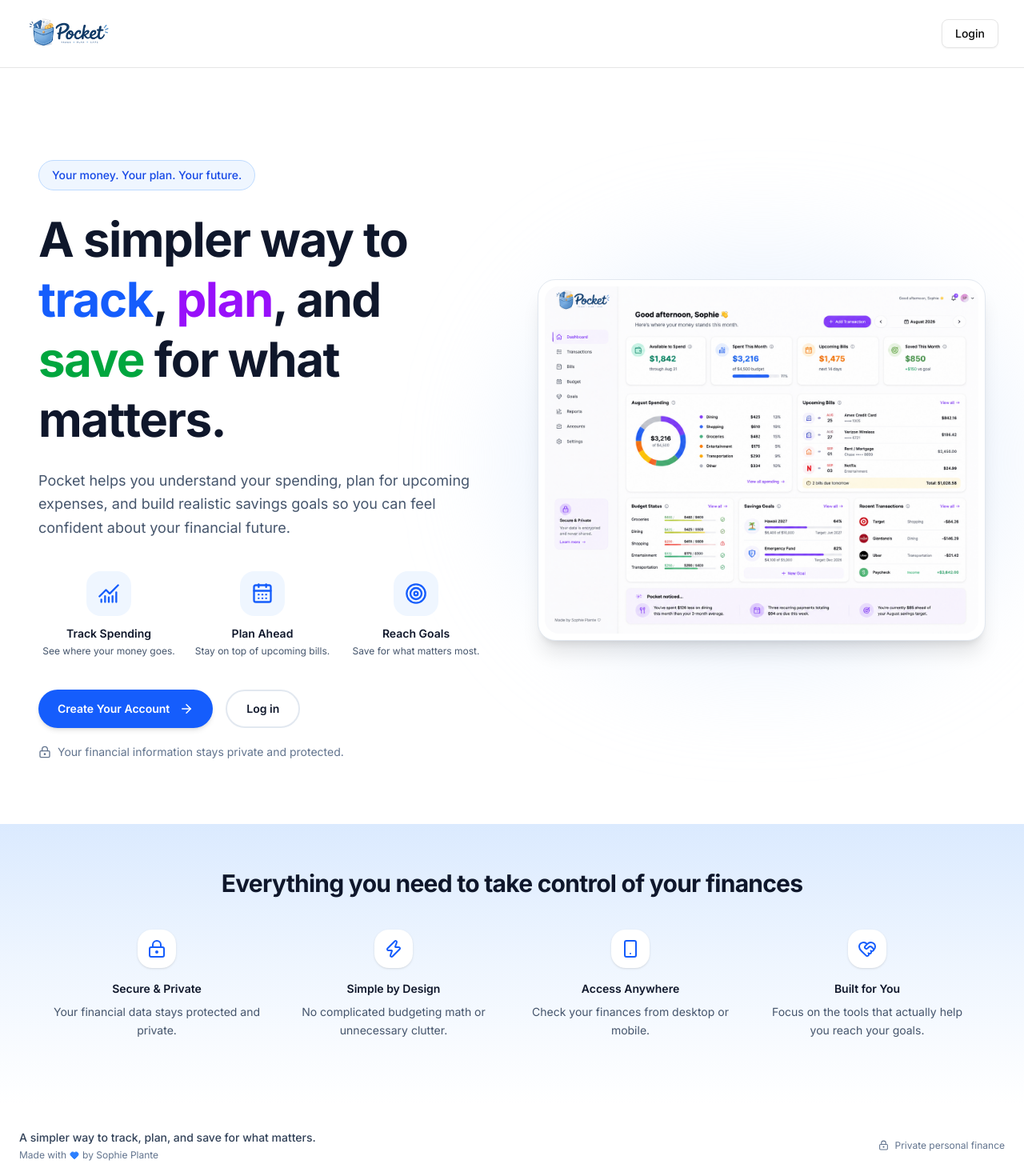
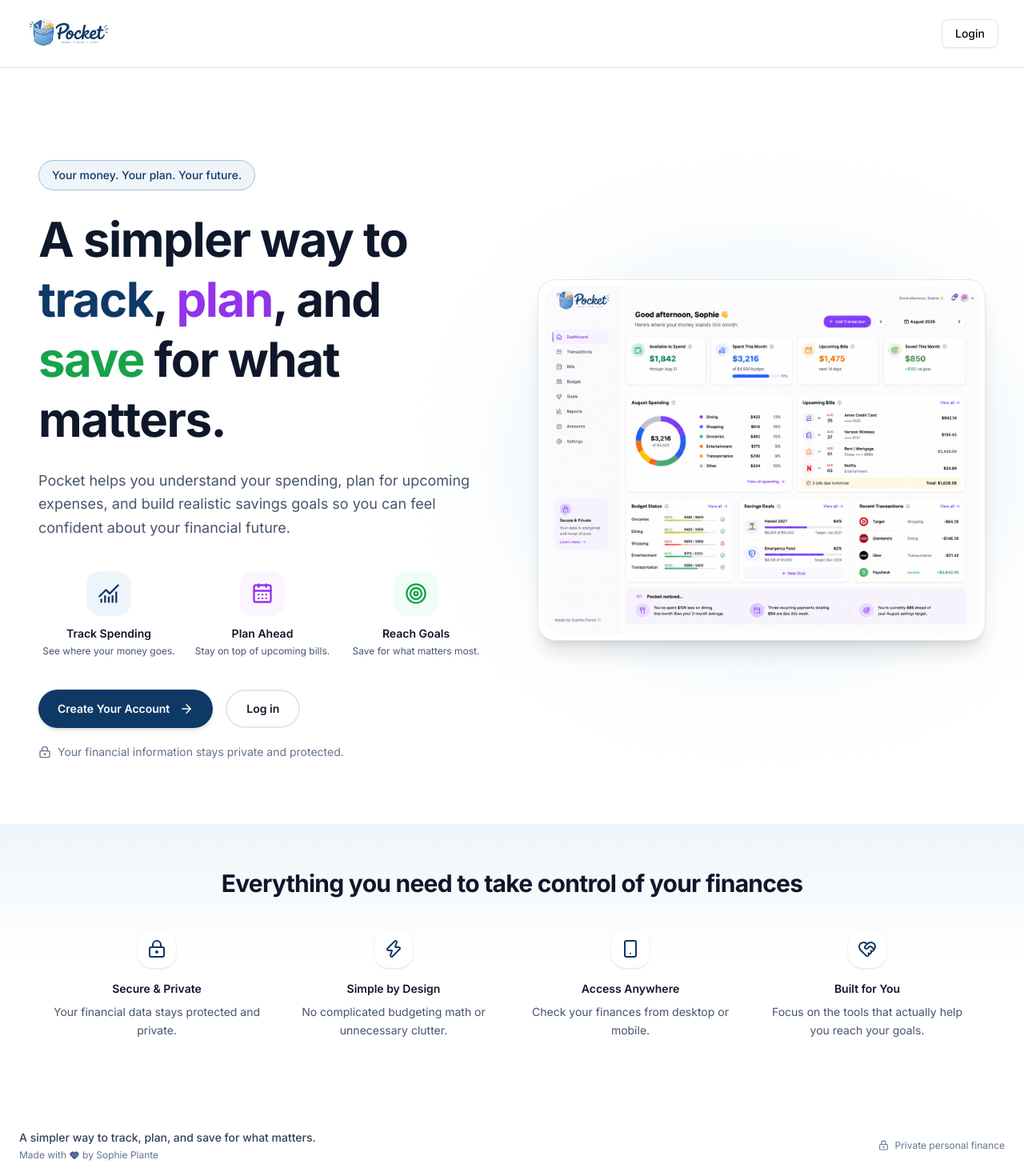
Before and after one commit to splante1060-star/expense-tracking-project, a Next.js app: page / in a window 1280 px wide. Shown: the top 1470 px of the page at 80% size. Built offline with nearby package versions, Linux system fonts and the light colour scheme; no server answers.

Commit message:
feat: apply Pocket brand color palette

```diff
--- a/app/not-found.tsx
+++ b/app/not-found.tsx
@@ -7,7 +7,7 @@ export default function NotFound() {
     <div className="flex min-h-screen items-center justify-center px-6 py-16 text-center">
       <div className="mx-auto flex max-w-2xl flex-col items-center">
         <div className="relative">
-          <div className="absolute inset-0 -z-10 rounded-full bg-blue-100/70 blur-3xl" />
+          <div className="absolute inset-0 -z-10 rounded-full bg-(--pocket-blue-light) blur-3xl" />
 
           <Image
             src="/not-found-logo.png"
@@ -19,11 +19,11 @@ export default function NotFound() {
           />
         </div>
 
-        <p className="mt-4 text-sm font-semibold uppercase tracking-[0.25em] text-blue-800">
+        <p className="mt-4 text-sm font-semibold uppercase tracking-[0.25em] text-(--pocket-blue-medium)">
           Looks like this page went missing
         </p>
 
-        <h1 className="mt-3 text-6xl font-bold tracking-tight text-blue-700">
+        <h1 className="mt-3 text-6xl font-bold tracking-tight text-(--pocket-blue)">
           404
         </h1>
 
@@ -38,7 +38,7 @@ export default function NotFound() {
 
         <Link
           href="/"
-          className="group mt-8 inline-flex h-14 items-center justify-center gap-3 rounded-full bg-blue-500 px-8 text-sm font-semibold text-white shadow-md transition-all duration-300 hover:-translate-y-0.5 hover:bg-blue-800 hover:shadow-lg"
+          className="group mt-8 inline-flex h-14 items-center justify-center gap-3 rounded-full bg-(--pocket-blue) px-8 text-sm font-semibold text-white shadow-md transition-all duration-300 hover:-translate-y-0.5 hover:bg-(--pocket-blue-dark) hover:shadow-lg"
         >
           <Home size={18} />
           Return Home
--- a/components/Footer.tsx
+++ b/components/Footer.tsx
@@ -11,7 +11,10 @@ export default function Footer() {
 
           <p className="mt-1 flex items-center justify-center gap-1 text-xs text-slate-500 sm:justify-start">
             Made with
-            <Heart size={12} className="fill-blue-500 text-blue-500" />
+            <Heart
+              size={12}
+              className="fill-(--pocket-blue-medium) text-(--pocket-blue)"
+            />
             by Sophie Plante
           </p>
         </div>
--- a/components/Header.tsx
+++ b/components/Header.tsx
@@ -27,7 +27,7 @@ const Header = async () => {
                 <Button variant="outline">Login</Button>
               </SignInButton>
               {/* <SignUpButton>
-              <button className="bg-purple-700 text-white rounded-full font-medium text-sm sm:text-base h-10 sm:h-12 px-4 sm:px-5 cursor-pointer">
+              <button className="bg-(--pocket-blue) text-white rounded-full font-medium text-sm sm:text-base h-10 sm:h-12 px-4 sm:px-5 cursor-pointer">
                 Sign Up
               </button>
             </SignUpButton> */}
@@ -35,18 +35,24 @@ const Header = async () => {
             <Show when="signed-in">
               <Link
                 href={"/dashboard"}
-                className="text-gray-600 hover:text-blue-600 flex items-center gap-2"
+                className="text-gray-600 hover:text-(--pocket-blue) flex items-center gap-2"
               >
-                <Button variant="outline">
+                <Button
+                  variant="outline"
+                  className="hover:border-(--pocket-blue-soft) hover:bg-(--pocket-blue-light) hover:text-(--pocket-blue)"
+                >
                   <LayoutDashboard size={18} />
                   <span className="hidden md:inline">Dashboard</span>
                 </Button>
               </Link>
               <Link
                 href={"/transaction/create"}
-                className="text-gray-600 hover:text-blue-600 flex items-center gap-2"
+                className="text-gray-600 hover:text-(--pocket-blue) flex items-center gap-2"
               >
-                <Button variant="outline" className="flex items-center gap-2 ">
+                <Button
+                  variant="outline"
+                  className="hover:border-(--pocket-blue-soft) hover:bg-(--pocket-blue-light) hover:text-(--pocket-blue)"
+                >
                   <PenBox size={18} />
                   <span className="hidden md:inline">Add Transaction</span>
                 </Button>
--- a/components/landing-page/hero-section.tsx
+++ b/components/landing-page/hero-section.tsx
@@ -15,15 +15,17 @@ export default function HeroSection() {
       <div className="mx-auto grid max-w-7xl items-center gap-12 lg:grid-cols-2 lg:gap-16">
         {/* -- LEFT COLUMN -- */}
         <div className="max-w-2xl">
-          <p className="inline-flex items-center rounded-full border border-blue-200 bg-blue-50 px-4 py-2 text-sm font-medium text-blue-700 mb-6">
+          <p className="mb-6 inline-flex items-center rounded-full border border-(--pocket-blue-soft) bg-(--pocket-blue-light) px-4 py-2 text-sm font-medium text-(--pocket-blue)">
+            {" "}
             Your money. Your plan. Your future.
           </p>
 
-          <h2 className="text-4xl lg:text-6xl font-bold leading-tight tracking-tight text-slate-900">
+          <h2 className="text-4xl font-bold leading-tight tracking-tight text-slate-900 lg:text-6xl">
             A simpler way to <br />
-            <span className="text-blue-600">track</span>,{" "}
-            <span className="text-purple-600">plan</span>, and{" "}
-            <span className="text-green-600">save</span> for what matters.
+            <span className="text-(--pocket-blue)">track</span>,{" "}
+            <span className="text-(--pocket-purple)">plan</span>, and{" "}
+            <span className="text-(--pocket-green)">save</span> for what
+            matters.
           </h2>
 
           <p className="mt-6 max-w-2xl text-base lg:text-lg leading-relaxed text-slate-600">
@@ -35,7 +37,7 @@ export default function HeroSection() {
           {/* FEATURES */}
           <div className="mt-10 grid grid-cols-3 gap-4 text-center">
             <div>
-              <div className="mx-auto mb-3 flex h-14 w-14 items-center justify-center rounded-2xl bg-blue-50 text-blue-600">
+              <div className="mx-auto mb-3 flex h-14 w-14 items-center justify-center rounded-2xl bg-(--pocket-blue-light) text-(--pocket-blue)">
                 <ChartNoAxesCombined size={28} />
               </div>
 
@@ -49,7 +51,8 @@ export default function HeroSection() {
             </div>
 
             <div>
-              <div className="mx-auto mb-3 flex h-14 w-14 items-center justify-center rounded-2xl bg-blue-50 text-blue-600">
+              {/* Plan Ahead */}
+              <div className="mx-auto mb-3 flex h-14 w-14 items-center justify-center rounded-2xl bg-purple-50 text-(--pocket-purple)">
                 <CalendarDays size={28} />
               </div>
 
@@ -63,7 +66,8 @@ export default function HeroSection() {
             </div>
 
             <div>
-              <div className="mx-auto mb-3 flex h-14 w-14 items-center justify-center rounded-2xl bg-blue-50 text-blue-600">
+              {/* Reach Goals */}
+              <div className="mx-auto mb-3 flex h-14 w-14 items-center justify-center rounded-2xl bg-green-50 text-(--pocket-green)">
                 <Target size={28} />
               </div>
 
@@ -81,7 +85,7 @@ export default function HeroSection() {
           <div className="mt-10 flex flex-col gap-4 sm:flex-row">
             <Link
               href="/sign-up"
-              className="group inline-flex h-12 items-center justify-center gap-3 rounded-full bg-blue-600 px-6 text-sm font-semibold text-white shadow-md transition-all duration-300 hover:-translate-y-0.5 hover:bg-blue-700 hover:shadow-lg"
+              className="group inline-flex h-12 items-center justify-center gap-3 rounded-full bg-(--pocket-blue) px-6 text-sm font-semibold text-white shadow-md transition-all duration-300 hover:-translate-y-0.5 hover:bg-(--pocket-blue-dark) hover:shadow-lg"
             >
               Create Your Account
               <ArrowRight
@@ -92,7 +96,7 @@ export default function HeroSection() {
 
             <Link
               href="/sign-in"
-              className="group inline-flex h-12 items-center justify-center gap-3 rounded-full border-2 border-slate-200 bg-white px-6 text-sm font-semibold text-slate-900 transition-all duration-300 hover:-translate-y-0.5 hover:border-blue-300 hover:bg-blue-50"
+              className="group inline-flex h-12 items-center justify-center gap-3 rounded-full border-2 border-slate-200 bg-white px-6 text-sm font-semibold text-slate-900 transition-all duration-300 hover:-translate-y-0.5 hover:border-(--pocket-blue-soft) hover:bg-(--pocket-blue-light)"
             >
               Log in
             </Link>
@@ -107,8 +111,7 @@ export default function HeroSection() {
 
         {/* -- RIGHT COLUMN -- */}
         <div className="relative mt-0">
-          <div className="absolute -inset-8 -z-10 rounded-full bg-blue-100/50 blur-3xl" />
-
+          <div className="absolute -inset-8 -z-10 rounded-full bg-(--pocket-blue-light) blur-3xl" />
           <div className="overflow-hidden rounded-3xl border border-slate-200 bg-white p-2 shadow-xl">
             <Image
               src="/pocket-dashboard-mock.png"
--- a/components/landing-page/intro-section.tsx
+++ b/components/landing-page/intro-section.tsx
@@ -2,7 +2,7 @@ import { LockKeyhole, Zap, Smartphone, HeartHandshake } from "lucide-react";
 
 export default function IntroSection() {
   return (
-    <section className="w-full bg-linear-to-b from-blue-100 via-blue-50 to-white px-6 pt-14 pb-20 lg:px-12">
+    <section className="w-full bg-linear-to-b from-(--pocket-blue-light) via-white to-white px-6 pt-14 pb-20 lg:px-12">
       {" "}
       <div className="mx-auto max-w-6xl">
         <h2 className="text-center text-2xl font-bold tracking-tight text-slate-900 sm:text-3xl">
@@ -11,7 +11,7 @@ export default function IntroSection() {
 
         <div className="mt-10 grid grid-cols-2 gap-8 lg:grid-cols-4">
           <div className="text-center">
-            <div className="mx-auto flex h-12 w-12 items-center justify-center rounded-2xl bg-white text-blue-600 shadow-sm">
+            <div className="mx-auto flex h-12 w-12 items-center justify-center rounded-2xl bg-white text-(--pocket-blue) shadow-sm">
               <LockKeyhole size={24} />
             </div>
 
@@ -25,7 +25,7 @@ export default function IntroSection() {
           </div>
 
           <div className="text-center">
-            <div className="mx-auto flex h-12 w-12 items-center justify-center rounded-2xl bg-white text-blue-600 shadow-sm">
+            <div className="mx-auto flex h-12 w-12 items-center justify-center rounded-2xl bg-white text-(--pocket-blue) shadow-sm">
               <Zap size={24} />
             </div>
 
@@ -39,7 +39,7 @@ export default function IntroSection() {
           </div>
 
           <div className="text-center">
-            <div className="mx-auto flex h-12 w-12 items-center justify-center rounded-2xl bg-white text-blue-600 shadow-sm">
+            <div className="mx-auto flex h-12 w-12 items-center justify-center rounded-2xl bg-white text-(--pocket-blue) shadow-sm">
               <Smartphone size={24} />
             </div>
 
@@ -53,7 +53,7 @@ export default function IntroSection() {
           </div>
 
           <div className="text-center">
-            <div className="mx-auto flex h-12 w-12 items-center justify-center rounded-2xl bg-white text-blue-600 shadow-sm">
+            <div className="mx-auto flex h-12 w-12 items-center justify-center rounded-2xl bg-white text-(--pocket-blue) shadow-sm">
               <HeartHandshake size={24} />
             </div>
 
```
